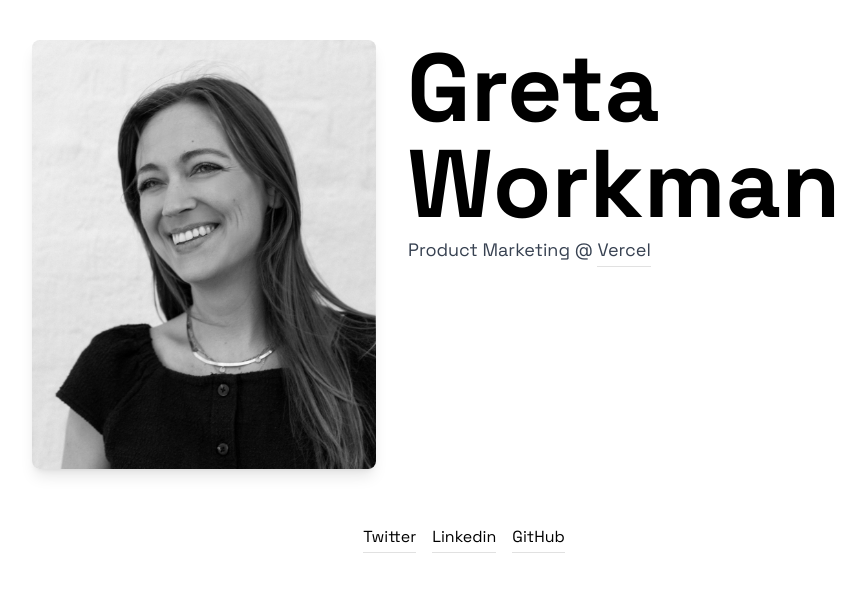
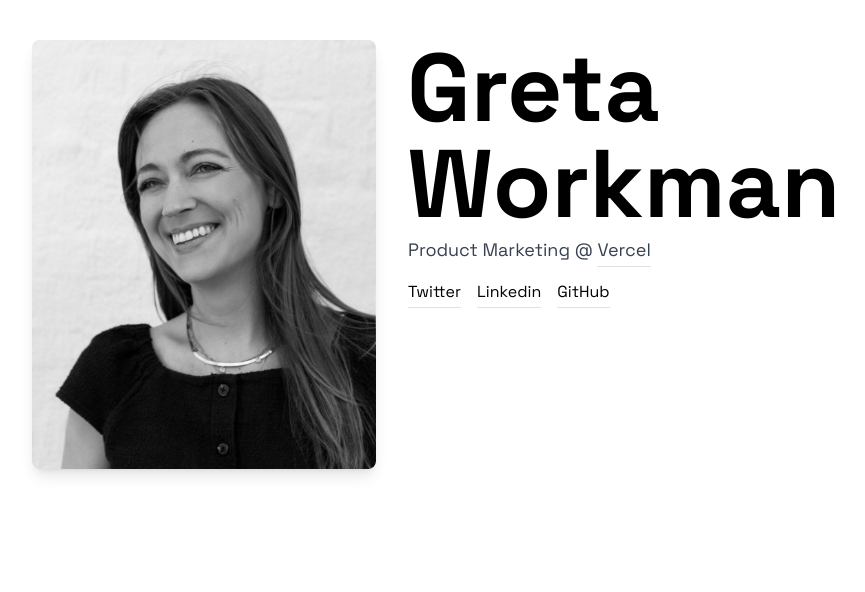
Before and after one commit to greetah/home, a Next.js app: page / in a window 1280 px wide. Shown: the top 592 px of the page, without its empty margins (176-1041 px from the left). Built offline with nearby package versions, Linux system fonts and the light colour scheme.

Commit message:
alignment

```diff
--- a/pages/index.js
+++ b/pages/index.js
@@ -34,12 +34,14 @@ export default function Home() {
           {/* <p className="text-gray-600 mb-16">
 
           </p> */}
-        </div>
-      </div>
-      <div className="flex justify-center p-4 sm:flex-row sm:space-y-0 sm:space-x-4 space-y-4">
+
+          <div>
             <div className="flex flex-col sm:flex-row sm:space-y-0 sm:space-x-4 space-y-4">
               <div>
-            <a className="my-underline" href="https://twitter.com/gretaworkman">
+                <a
+                  className="my-underline"
+                  href="https://twitter.com/gretaworkman"
+                >
                   Twitter
                 </a>
               </div>
@@ -59,5 +61,7 @@ export default function Home() {
             </div>
           </div>
         </div>
+      </div>
+    </div>
   );
 }
```
Lines whose indentation alone changed are shown as unchanged.
